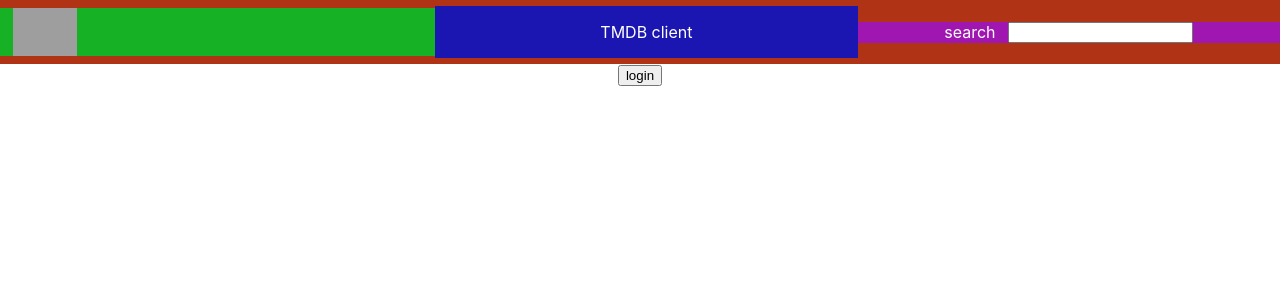
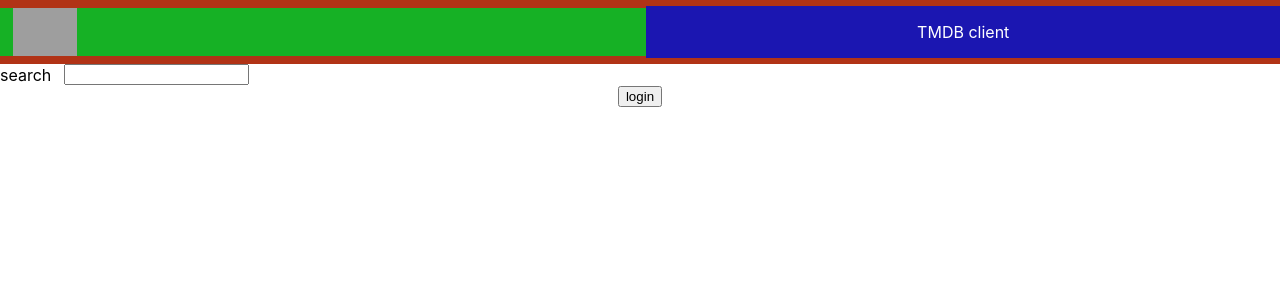
Before and after one commit to giorgiomazzei79/react-spotify-client, a React (Create React App) app: page / in a window 1280 px wide. Shown: the top 300 px of the page. Built offline with nearby package versions, Linux system fonts and the light colour scheme; grey boxes are pictures that could not be loaded.

Commit message:
chore: refactored code

```diff
--- a/src/components/UI/atoms/button/Button.tsx
+++ b/src/components/UI/atoms/button/Button.tsx
@@ -6,7 +6,7 @@
 function Button(props: props) {
   return (
     <button type="button" onClick={props.onclick}>
-      {props.text}{" "}
+      {props.text}
     </button>
   );
 }
--- /dev/null
+++ b/src/components/UI/atoms/text/Text.css
@@ -0,0 +1,3 @@
+.text {
+    text-align: center;
+  }
--- a/src/components/UI/atoms/text/Text.tsx
+++ b/src/components/UI/atoms/text/Text.tsx
@@ -1,9 +1,11 @@
+import "./Text.css"
+
 interface props {
   primaryText: string;
 }
 
 function Text(props: props) {
-  return <p>{props.primaryText}</p>;
+  return <p className="text">{props.primaryText}</p>;
 }
 
 export default Text;
--- a/src/components/UI/organisms/header/Header.css
+++ b/src/components/UI/organisms/header/Header.css
@@ -17,10 +17,3 @@
     flex: 1;
     background-color: #1b16b1;
   }
-
-.header__container--search {
-  flex: 1;
-  background-color: #9f16b1;
-  display:flex;
-  justify-content: center;
-}
--- a/src/components/UI/organisms/header/Header.tsx
+++ b/src/components/UI/organisms/header/Header.tsx
@@ -1,11 +1,9 @@
 import Text from "../../atoms/text/Text";
 import Logo from "../../atoms/logo/Logo";
-import Search from "../../molecules/Search";
 import "./Header.css";
 
 interface props {
   logo: string;
-  externalHref: string;
   primaryText: string;
 }
 
@@ -18,9 +16,6 @@
       <div className="header__container--title">
         <Text primaryText={props.primaryText} />
       </div>
-      <div className="header__container--search">
-        <Search />
-      </div>
     </header>
   );
 }
--- a/src/components/pages/home/Home.tsx
+++ b/src/components/pages/home/Home.tsx
@@ -1,14 +1,7 @@
-import logo from "../../../assets/logo.svg";
 import Default from "../../templates/home/default/Default";
 
 function Home() {
-  return (
-    <Default
-      logo={logo}
-      externalHref="https://reactjs.org"
-      primaryText="TMDB client"
-    />
-  );
+  return <Default externalHref="https://reactjs.org" />;
 }
 
 export default Home;
--- a/src/components/templates/home/default/Default.tsx
+++ b/src/components/templates/home/default/Default.tsx
@@ -1,22 +1,16 @@
 import "./Default.css";
 import Button from "../../../UI/atoms/button/Button";
-import Header from "../../../UI/organisms/header/Header";
-import login from "../../../../services/login"
+import Search from "../../../UI/molecules/search/Search";
+import login from "../../../../services/login";
 
 interface props {
-  logo: string;
   externalHref: string;
-  primaryText: string;
 }
 
 function Default(props: props) {
   return (
     <div className="default-home-template">
-      <Header
-        logo={props.logo}
-        primaryText={props.primaryText}
-        externalHref={props.externalHref}
-      />
+      <Search />
       <Button text="login" onclick={login} />
     </div>
   );
--- a/src/index.tsx
+++ b/src/index.tsx
@@ -4,15 +4,22 @@
 import "./index.css";
 import Home from "./components/pages/home/Home";
 import Details from "./components/pages/details/Details";
+import Header from "./components/UI/organisms/header/Header";
+import logo from "./assets/logo.svg";
 
 const root = ReactDOM.createRoot(
   document.getElementById("root") as HTMLElement
 );
 root.render(
   <React.StrictMode>
+    <Header
+      logo={logo}
+      primaryText="TMDB client"
+    />
     <BrowserRouter>
       <Routes>
         <Route index element={<Home />} />
+        <Route path="home" element={<Home />} />
         <Route path="details" element={<Details />} />
       </Routes>
     </BrowserRouter>
```
Also changed, not shown: src/components/UI/molecules/search/Search.css (renamed from src/components/UI/molecules/Search.css), src/components/UI/molecules/search/Search.tsx (renamed from src/components/UI/molecules/Search.tsx), 1 other file (tests, documents, lock files or other folders). Lines whose indentation alone changed are shown as unchanged.
